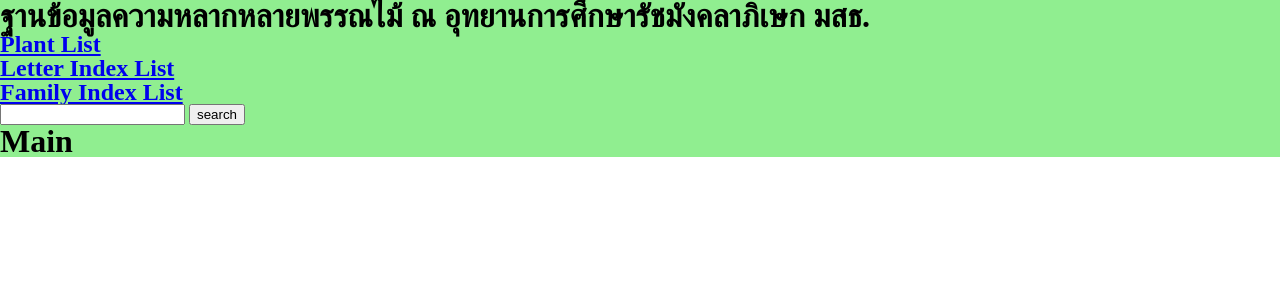
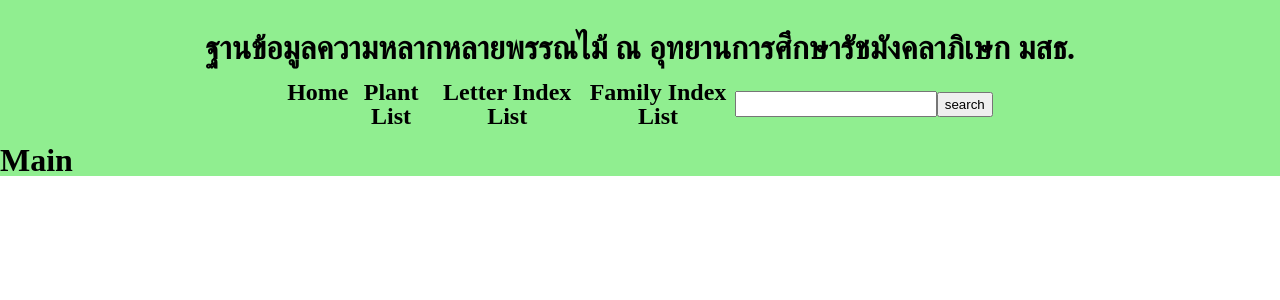
Before and after one commit to Re-Brain/CS50Web-Plant_Database, a Django app: page / in a window 1280 px wide. Shown: the top 300 px of the page. Run offline with Django 5.2, Linux system fonts and the light colour scheme.

Commit message:
Finish front end of layout

```diff
--- a/application/static/application/layout.css
+++ b/application/static/application/layout.css
@@ -54,6 +54,59 @@
 .container
 {
     background-color: lightgreen;
+    margin: 0 auto;
     height: 100%;
     width: 100%;
 }
+
+.layout-container
+{
+    text-align: center;
+    padding-top: 2em;
+    width: 90%;
+    margin: 0 auto;
+}
+
+.menu
+{
+    padding: 1em;
+    display: flex;
+    flex-direction: row;
+    align-items: center;
+    justify-content: center;
+}
+
+.page
+{
+    display: flex;
+    flex-direction: row;
+    justify-content: space-evenly;
+    width: 40%;
+}
+
+.page-item-link
+{
+    text-decoration: none;
+    color: black
+}
+
+.search
+{
+    display: flex;
+    flex-direction: row;
+    align-items: center;
+    justify-content: space-between;
+    width: 23%;
+}
+
+.search input[type=text]
+{
+    width: 300px;
+    height: 20px;
+}
+
+.search input[type=submit]
+{
+    width: 70px;
+    height: 25px;
+}
--- a/application/templates/application/layout.html
+++ b/application/templates/application/layout.html
@@ -14,18 +14,21 @@
     <div class="container">
         <header>
             <div class="layout-container">
-                <h1 id="headline">ฐานข้อมูลความหลากหลายพรรณไม้ ณ อุทยานการศึกษารัชมังคลาภิเษก มสธ.</h1>
+                <h1>ฐานข้อมูลความหลากหลายพรรณไม้ ณ อุทยานการศึกษารัชมังคลาภิเษก มสธ.</h1>
 
                 <div class="menu">
                     <ul class="page">
                         <li class="page-item">
-                            <a href="{% url 'plantList' %}" class="menu-page-link"><h2>Plant List</h2></a>
+                            <a href="{% url 'index' %}" class="page-item-link"><h2>Home</h2></a>
+                        </li>
+                        <li class="page-item">
+                            <a href="{% url 'plantList' %}" class="page-item-link"><h2>Plant List</h2></a>
                         </li>
                         <li class="menu-item">
-                            <a href="{% url 'letterIndexList' %}" class="menu-page-link"><h2>Letter Index List</h2></a>
+                            <a href="{% url 'letterIndexList' %}" class="page-item-link"><h2>Letter Index List</h2></a>
                         </li>
                         <li class="menu-item">
-                            <a href="{% url 'familyIndexList' %}" class="menu-page-link"><h2>Family Index List</h2></a>
+                            <a href="{% url 'familyIndexList' %}" class="page-item-link"><h2>Family Index List</h2></a>
                         </li>
                     </ul>
 
```
